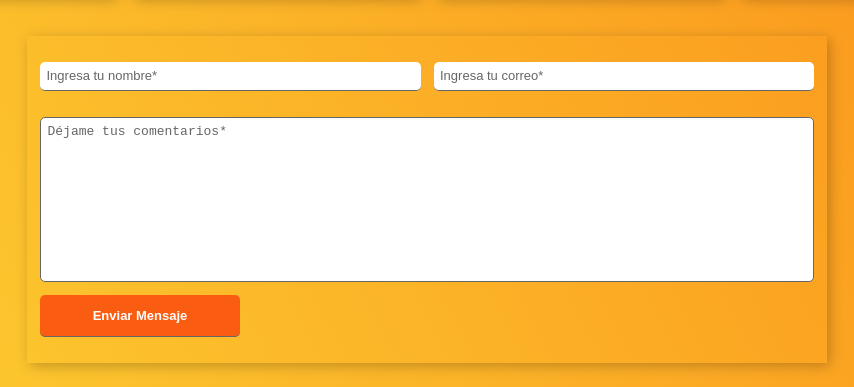
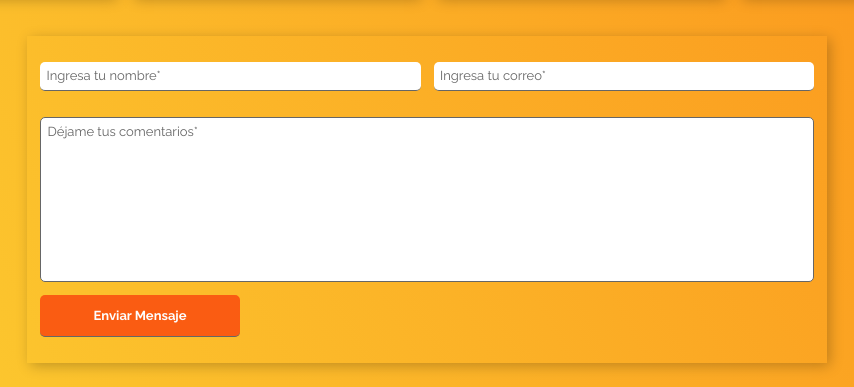
Before and after one commit to estebanrm1/Pagina_personal, a plain HTML site: page index.html in a window 1280 px wide. Shown: the part 3722-4109 px from the top of the page, 213-1067 px from the left. Drawn offline with Linux system fonts and the light colour scheme.

Commit message:
prueba formulario 2

```diff
--- a/style.css
+++ b/style.css
@@ -120,7 +120,7 @@ p{
 .contact-form textarea{
     border-radius: 5px;
     font-size: .85rem;
-    /*font-family: var(--font);*/
+    font-family: var(--font);
 }
 
 .contact-form input{
```
